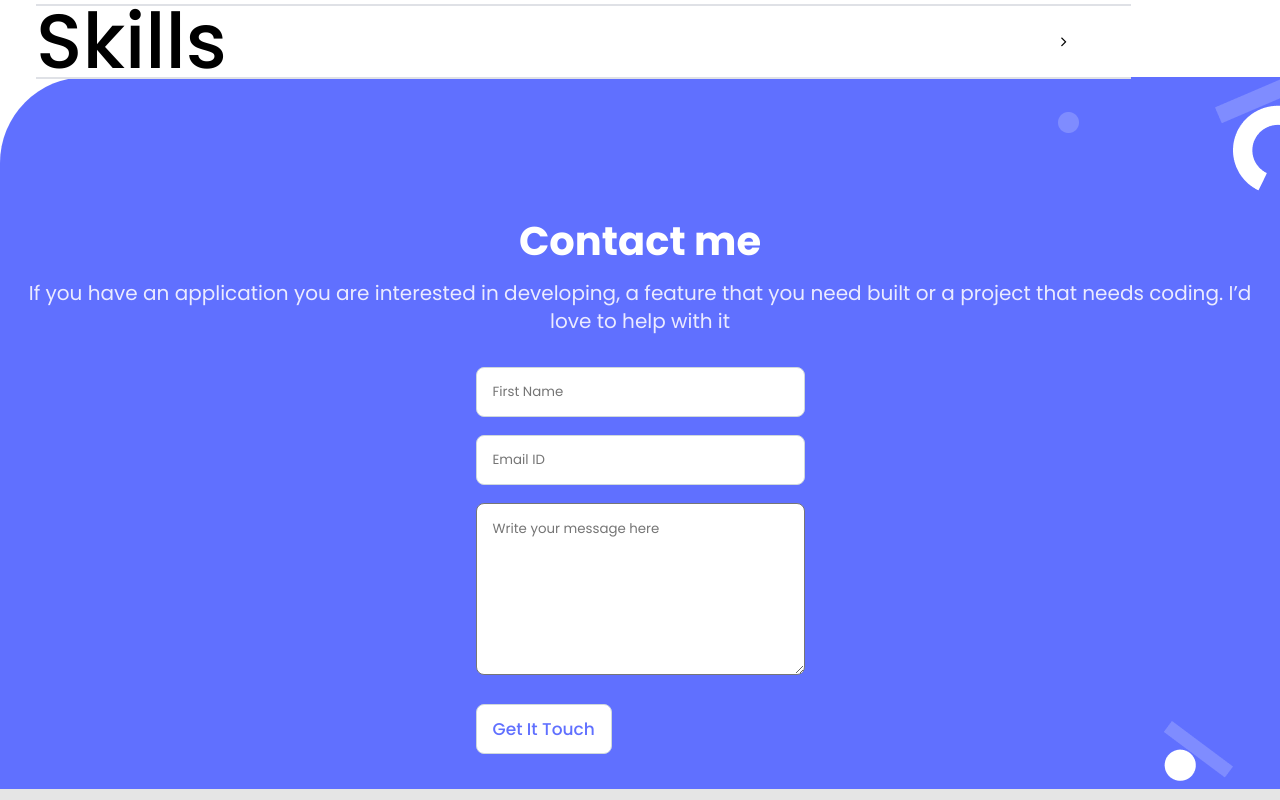
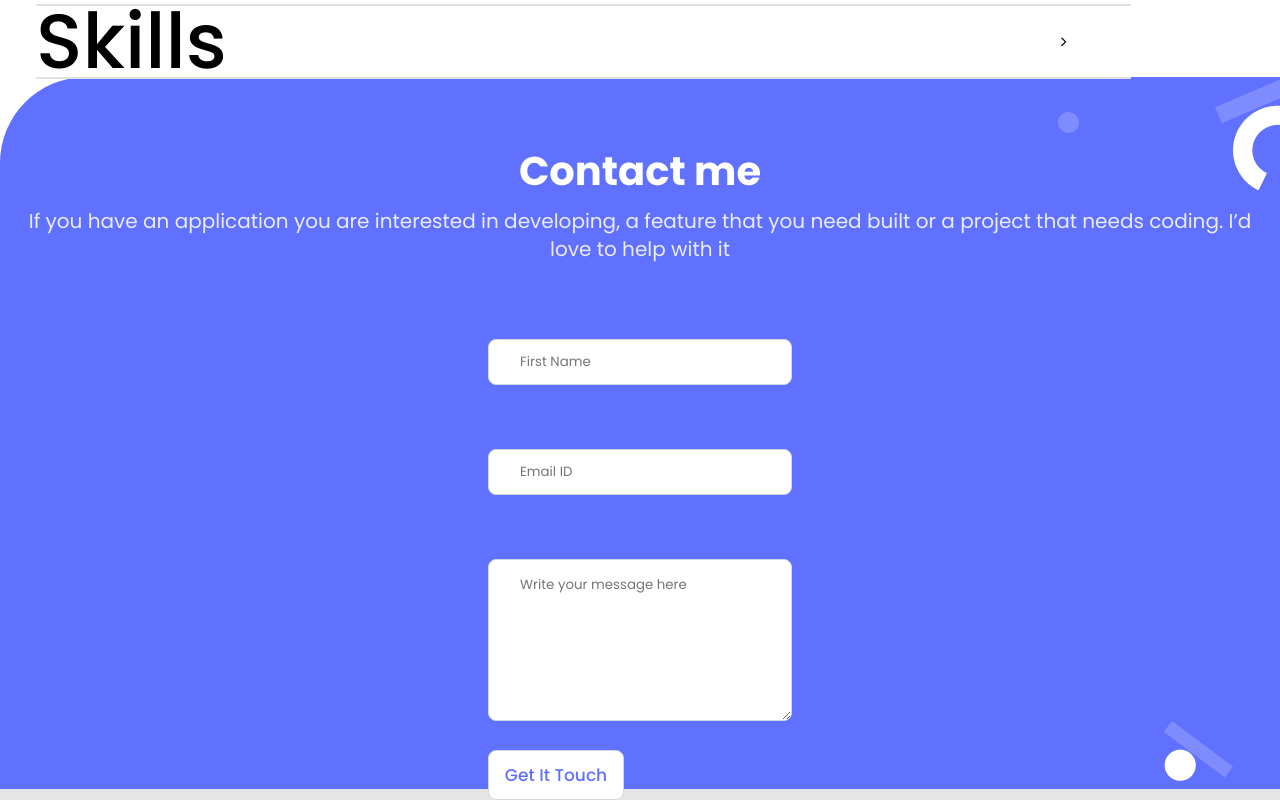
Before and after one commit to thenarain/My-Portfolio, a website: page index.html in a window 1280 px wide. Shown: the part 4315-5115 px from the top of the page. Drawn offline with Linux system fonts and the light colour scheme.

Commit message:
Fix padding in input field

```diff
--- a/styles.css
+++ b/styles.css
@@ -359,18 +359,18 @@ li {
   color: #fff;
   font-style: normal;
   font-weight: bold;
-  font-size: 40px;
-  line-height: 52px;
-  margin-top: 103px;
+  font-size: 5vh;
+  line-height: 6vh;
+  margin-top: 10vh;
 }
 
 .contact-para {
   color: #ebebff;
-  padding: 12px 24px;
+  padding: 1.5vh 2.8vh;
   font-style: normal;
   font-weight: normal;
-  font-size: 20px;
-  line-height: 28px;
+  font-size: 2.5vh;
+  line-height: 3.5vh;
   text-align: center;
 }
 
@@ -378,35 +378,20 @@ li {
   list-style-type: none;
 }
 
-.form-list {
+.form-list,
+.form-list1,
+.form-list-textarea {
   background: #fff;
   border: 1px solid #cfd8dc;
   border-radius: 8px;
-  height: 48px;
-  width: 327px;
-  left: 0;
-  top: 0;
-  margin-top: 20px;
-}
-
-.form-list1 {
-  background: #fff;
-  border: 1px solid #cfd8dc;
-  border-radius: 8px;
-  height: 48px;
-  width: 327px;
-  left: 0;
-  top: 0;
-  margin-top: 18px;
+  height: 5.5vh;
+  width: 35.9vh;
+  margin-top: 5vw;
+  padding-left: 1.9vh;
 }
 
 .form-list-textarea {
-  height: 170px;
-  width: 327px;
-  left: 0;
-  top: 0;
-  border-radius: 8px;
-  margin-top: 18px;
+  height: 20vh;
 }
 
 .form-list-textarea::placeholder {
```
